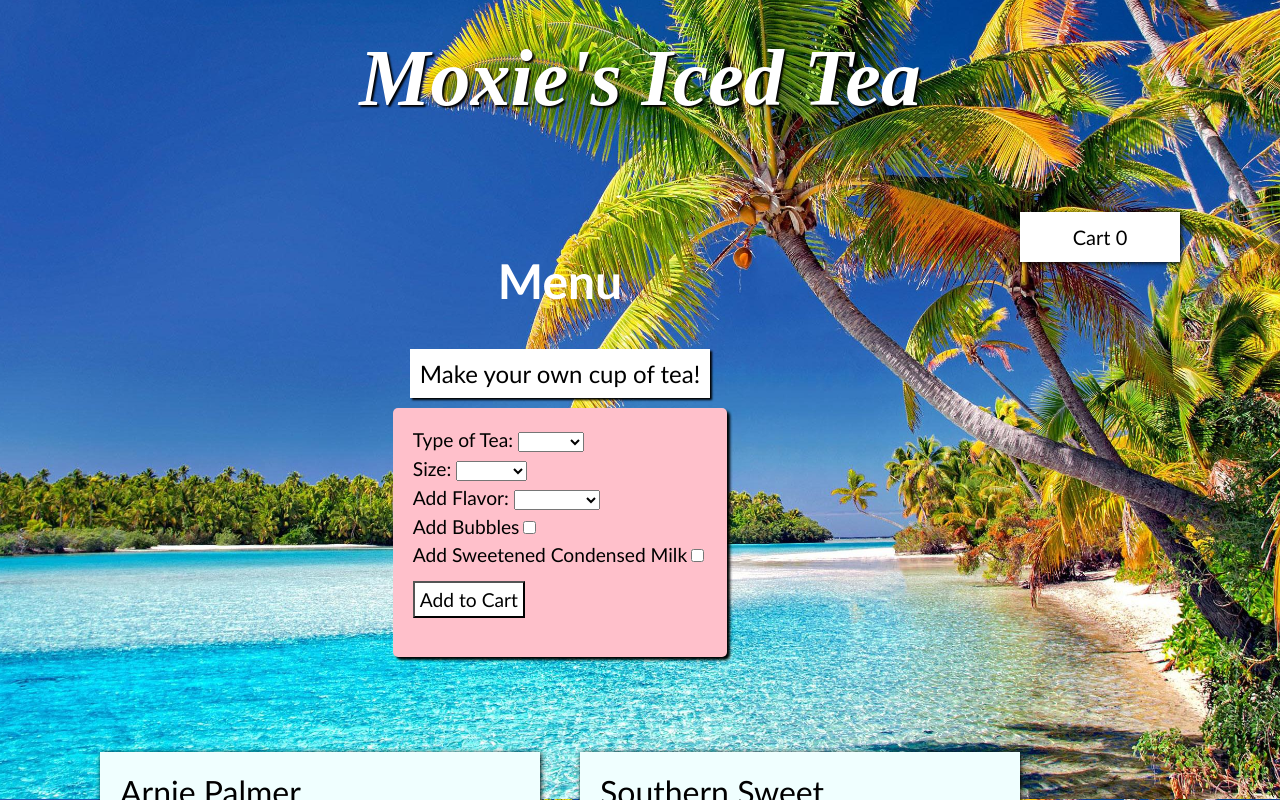
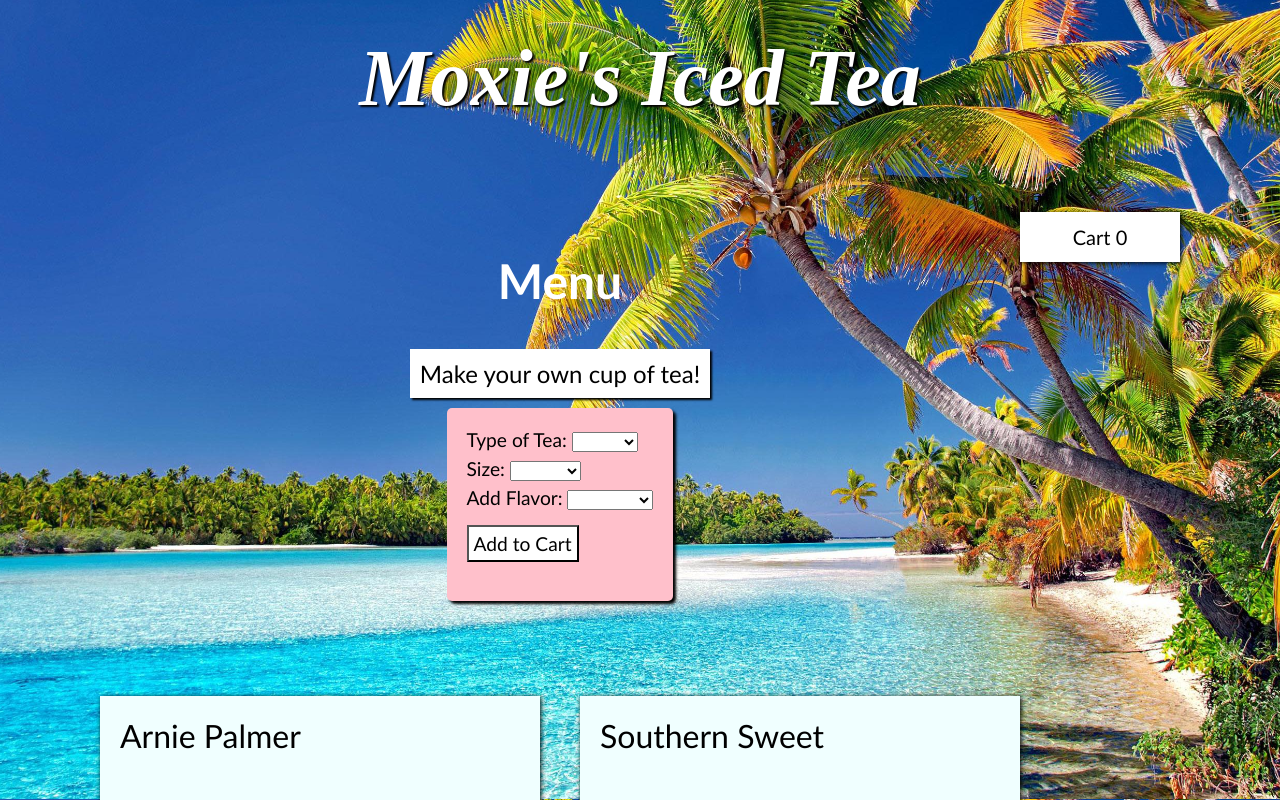
Before and after one commit to EricSorum/tea-shop, a React (Create React App) app: page / in a window 1280 px wide. Both pictures are taken after a click on the button "Make your own cup of tea!". Shown: the top 800 px of the page. Built offline with nearby package versions, Linux system fonts and the light colour scheme.

Commit message:
Adjusted custom tea format.

```diff
--- a/src/components/CartMap.js
+++ b/src/components/CartMap.js
@@ -31,8 +31,8 @@ const CartMap = (props) => {
                               <div className={style.Flavors}>
                                  {flavor || bubbles || milk ? <span className={style.Flavors}>Add: </span>: null}
                                  {flavor ? <span className={style.Flavors}>{flavor}</span> : null}
-                                 {bubbles ? <span className={style.Flavors}> Bubbles</span> : null}
-                                 {milk ? <span className={style.Flavors}> Milk</span> : null}
+                                 {/*{bubbles ? <span className={style.Flavors}> Bubbles</span> : null}*/}
+                                 {/*{milk ? <span className={style.Flavors}> Milk</span> : null}*/}
                               </div>
                            <div className={style.Size}>Size: {size}</div>
                            <div className={style.Price}>{renderPrice(size)}</div>
--- a/src/components/CustomTea.js
+++ b/src/components/CustomTea.js
@@ -89,14 +89,14 @@ class CustomTea extends Component {
                      <option value="Peach">Peach</option>
                   </select>
                </div>
-               <div>
+               {/*<div>
                   <label htmlFor="bubbles">Add Bubbles</label>
                   <input type="checkbox" name="bubbles" id="bubbles" onChange={this.bubblesChange}></input>
                </div>
                <div>
                   <label htmlFor="milk">Add Sweetened Condensed Milk</label>
                   <input type="checkbox" name="milk" id="milk" onChange={this.milkChange}></input>
-               </div>
+               </div>*/}
                <div>
                   <button type="submit" className={style.customAddToCart}>Add to Cart</button>
                </div>
```
